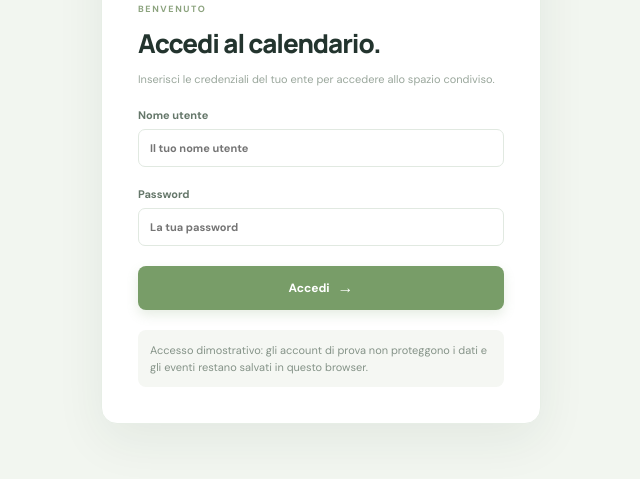
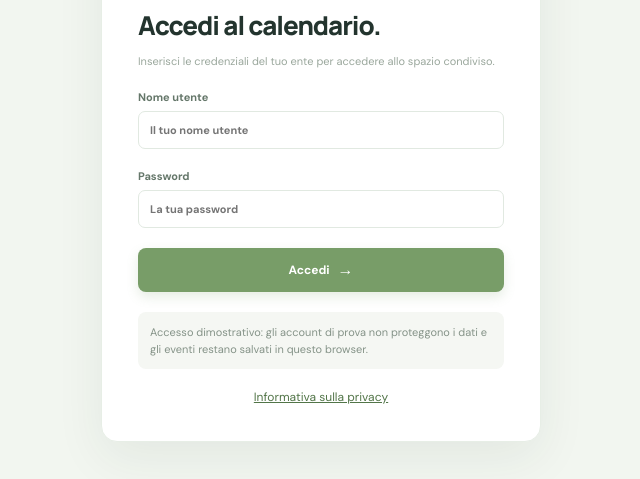
Before and after one commit to CalendarioAuditorium/calendarioauditorium.github.io, a plain HTML site: page index.html in a window 1280 px wide. Shown: the part 243-722 px from the top of the page, without its empty margins (319-959 px from the left). Drawn offline with Linux system fonts and the light colour scheme.

Commit message:
Link privacy information from login

```diff
--- a/index.html
+++ b/index.html
@@ -1,3 +1,3 @@
 <!doctype html>
 <html lang="it"><head><meta charset="utf-8"><meta name="viewport" content="width=device-width, initial-scale=1"><title>Accedi · Calendario Auditorium</title><link rel="preconnect" href="https://fonts.googleapis.com"><link rel="preconnect" href="https://fonts.gstatic.com" crossorigin><link href="https://fonts.googleapis.com/css2?family=DM+Sans:wght@400;500;600;700&family=Manrope:wght@500;600;700;800&display=swap" rel="stylesheet"><link rel="stylesheet" href="styles.css"></head>
-<body class="login-page"><main class="login-card"><form id="loginForm"><div class="login-brand"><span class="brand-icon">✳</span><span>AUDITORIUM<small>VEROLANUOVA</small></span></div><div class="eyebrow">BENVENUTO</div><h1>Accedi al calendario.</h1><p class="dialog-copy">Inserisci le credenziali del tuo ente per accedere allo spazio condiviso.</p><label>Nome utente<input name="username" autocomplete="username" required placeholder="Il tuo nome utente"></label><label>Password<input name="password" type="password" autocomplete="current-password" required placeholder="La tua password"></label><p id="loginError" class="error" role="alert"></p><button id="loginButton" class="primary-button login-submit" type="button">Accedi <span aria-hidden="true">→</span></button><p class="login-note">Accesso dimostrativo: gli account di prova non proteggono i dati e gli eventi restano salvati in questo browser.</p></form></main><script src="login.js"></script></body></html>
+<body class="login-page"><main class="login-card"><form id="loginForm"><div class="login-brand"><span class="brand-icon">✳</span><span>AUDITORIUM<small>VEROLANUOVA</small></span></div><div class="eyebrow">BENVENUTO</div><h1>Accedi al calendario.</h1><p class="dialog-copy">Inserisci le credenziali del tuo ente per accedere allo spazio condiviso.</p><label>Nome utente<input name="username" autocomplete="username" required placeholder="Il tuo nome utente"></label><label>Password<input name="password" type="password" autocomplete="current-password" required placeholder="La tua password"></label><p id="loginError" class="error" role="alert"></p><button id="loginButton" class="primary-button login-submit" type="button">Accedi <span aria-hidden="true">→</span></button><p class="login-note">Accesso dimostrativo: gli account di prova non proteggono i dati e gli eventi restano salvati in questo browser.</p></form><p style="margin:20px 0 0;text-align:center;font-size:12px"><a href="privacy.html" style="color:#527548">Informativa sulla privacy</a></p></main><script src="login.js"></script></body></html>
```
